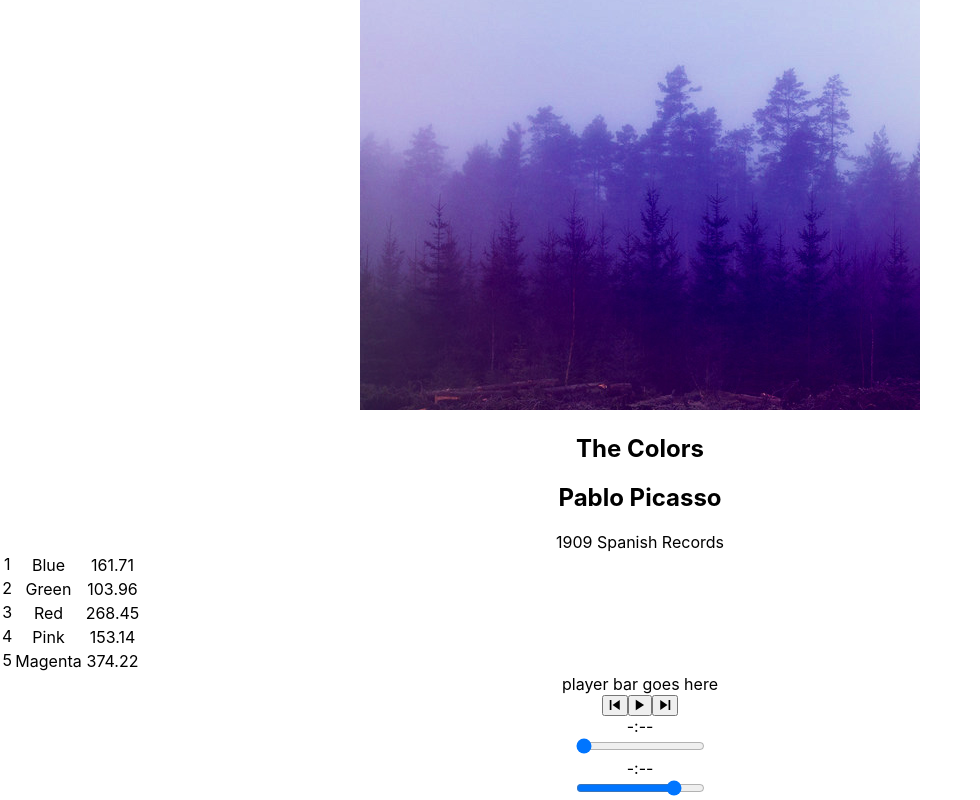
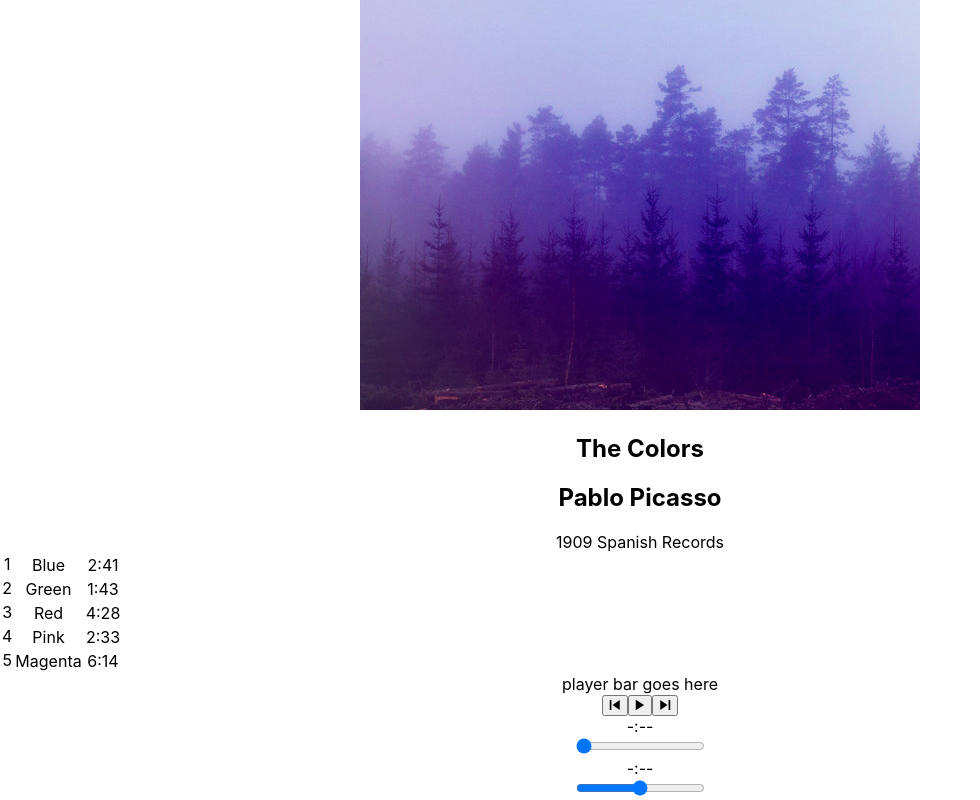
Before and after one commit to russcurr/bloc-jams-react, a React (Create React App) app: page /album/the-colors in a window 1280 px wide. Shown: the part 252-1052 px from the top of the page, without its empty margins (0-980 px from the left). Built offline with nearby package versions, Linux system fonts and the light colour scheme; some icons are missing.

Commit message:
Controls complete

```diff
--- a/src/components/Album.js
+++ b/src/components/Album.js
@@ -15,12 +15,19 @@
       album: album,
       currentSong: album.songs[0],
       isPlaying: false,
-      hoveredSong: null
+      hoveredSong: null,
+      currentTime: 0,
+      duration: album.songs[0].duration,
+      volume: 0,
+
+
     };
 
     this.audioElement = document.createElement('audio');
     this.audioElement.src = album.songs[0].audioSrc;
   }
+
+
 
   play() {
     this.audioElement.play();
@@ -82,6 +89,52 @@
       }
   };
 
+  componentDidMount(){
+    this.eventListeners = {
+       timeupdate: e => {
+         this.setState({ currentTime: this.audioElement.currentTime });
+       },
+       durationchange: e => {
+         this.setState({ duration: this.audioElement.duration });
+       }
+     };
+     this.audioElement.addEventListener('timeupdate', this.eventListeners.timeupdate);
+     this.audioElement.addEventListener('durationchange', this.eventListeners.durationchange);
+
+  }
+
+  componentWillUnmount() {
+    this.audioElement.src = null;
+    this.audioElement.removeEventListener('timeupdate', this.eventListeners.timeupdate);
+    this.audioElement.removeEventListener('durationchange', this.eventListeners.durationchange);
+
+  }
+
+  handleTimeChange(e) {
+    const newTime = this.audioElement.duration * e.target.value;
+    this.audioElement.currentTime = newTime;
+    this.setState({ currentTime: newTime });
+  }
+
+
+  volumeChange(e) {
+    this.audioElement.volume = e.target.value;
+    this.setState({ volume: e.target.value })
+  }
+
+  formatTime(time) {
+    if (time) {
+      let minutes = Math.floor(time/60)
+      let seconds = Math.floor(time % 60)
+      seconds = seconds < 10 ? "0" + seconds : seconds
+        return minutes + ":" + seconds
+    } else {
+        return "-:--"
+    }
+  }
+
+
+
 
   render() {
     return (
@@ -108,7 +161,7 @@
                    { this.showIcon(song, index) }
 
                   <td>{song.title}</td>
-                  <td>{song.duration}</td>
+                  <td>{this.formatTime(song.duration)}</td>
 
                 </tr>
               ))}
@@ -118,9 +171,15 @@
           <PlayerBar
             isPlaying={ this.state.isPlaying }
             currentSong={ this.state.currentSong }
+            currentTime={this.audioElement.currentTime}
+            formatTime={(t) => this.formatTime(t)}
+            duration={this.audioElement.duration}
+            volume={this.state.volume}
             handleSongClick={() => this.handleSongClick(this.state.currentSong)}
             handlePrevClick={() => this.handlePrevClick()}
             handleNextClick={() => this.handleNextClick()}
+            handleTimeChange={(e) => this.handleTimeChange(e)}
+            volumeChange={(e) => this.volumeChange(e)}
            />
       </section>
     );
--- a/src/components/PlayerBar.js
+++ b/src/components/PlayerBar.js
@@ -17,13 +17,29 @@
           </button>
         </section>
         <section id="time-control">
-          <div className="current-time">-:--</div>
-          <input type="range" className="seek-bar" value="0" />
-          <div className="total-time">-:--</div>
+          <div className="current-time">{this.props.formatTime(this.props.currentTime)}</div>
+          <input
+            type="range"
+            className="seek-bar"
+            value={(this.props.currentTime / this.props.duration || 0)}
+            max="1"
+            min="0"
+            step="0.01"
+            onChange={this.props.handleTimeChange}
+          />
+          <div className="total-time">{this.props.formatTime(this.props.duration)}</div>
         </section>
         <section id="volume-control">
           <div className="icon ion-volume-low"></div>
-          <input type="range" className="seek-bar" value="80" />
+          <input
+            type="range"
+            className="seek-bar"
+            value= {this.props.volume.number}
+            max="1"
+            min="0"
+            step="0.1"
+            onChange={this.props.volumeChange}
+          />
           <div className="icon ion-volume-high"></div>
         </section>
       </section>
```
